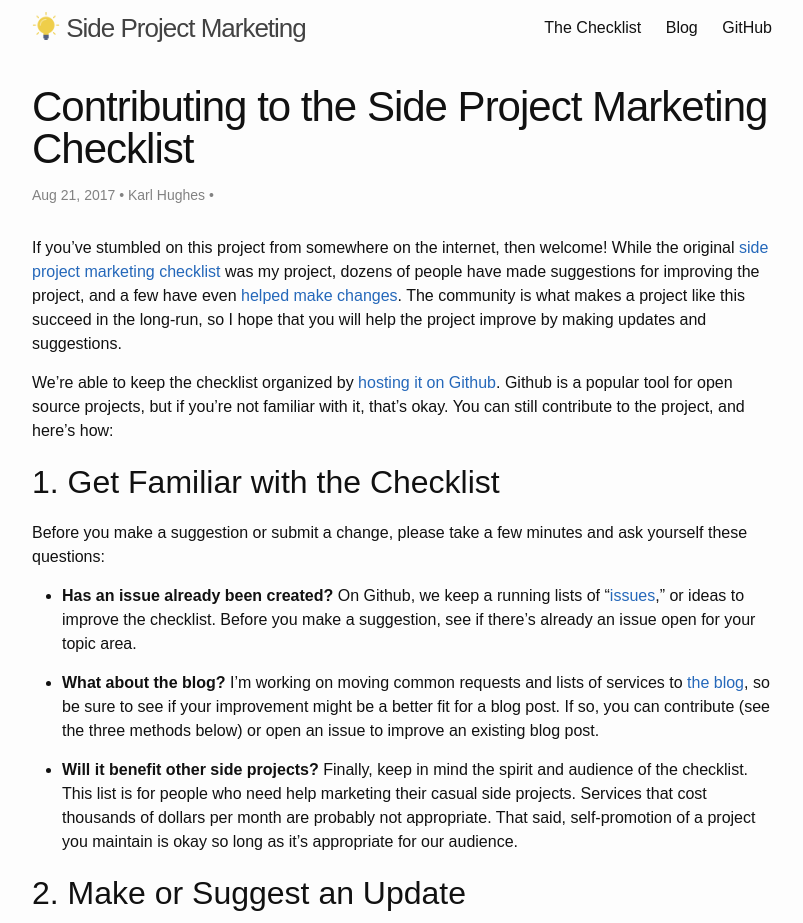
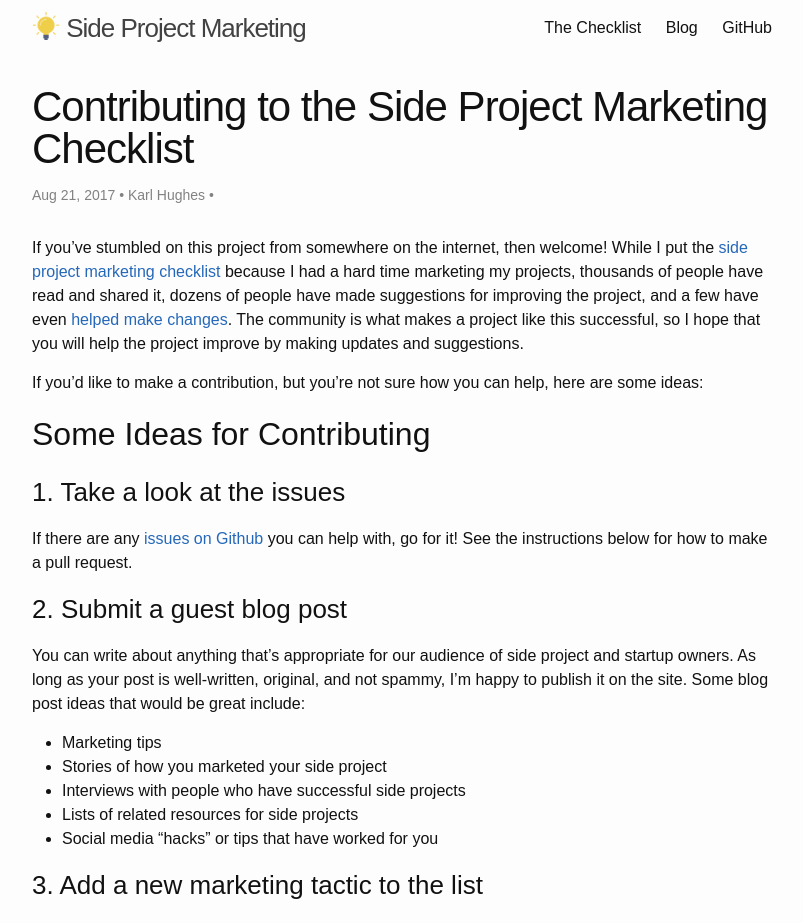
Before and after one commit to draftdev/startup-marketing-checklist, a Jekyll site: the page built from _posts/2017-08-21-making-a-contribution.markdown, in a window 1280 px wide and 1400 px high. Shown: the top 923 px of the window, without its empty margins (238-1041 px from the left). Built offline with Jekyll 4.4.1, drawn with Linux system fonts in a browser that asks for light colours; comment, search, counter and statistics services are not loaded; some of the changed text lies outside the part shown.

Commit message:
Updating contribution blog post

```diff
--- a/_posts/2017-08-21-making-a-contribution.markdown
+++ b/_posts/2017-08-21-making-a-contribution.markdown
@@ -7,11 +7,41 @@
   - contributions
 ---
 
-If you've stumbled on this project from somewhere on the internet, then welcome! While the original [side project marketing checklist](https://www.sideprojectchecklist.com/marketing-checklist/) was my project, dozens of people have made suggestions for improving the project, and a few have even [helped make changes](https://github.com/karllhughes/side-project-marketing/graphs/contributors). The community is what makes a project like this succeed in the long-run, so I hope that you will help the project improve by making updates and suggestions.
+If you've stumbled on this project from somewhere on the internet, then welcome! While I put the [side project marketing checklist](https://www.sideprojectchecklist.com/marketing-checklist/) because I had a hard time marketing my projects, thousands of people have read and shared it, dozens of people have made suggestions for improving the project, and a few have even [helped make changes](https://github.com/karllhughes/side-project-marketing/graphs/contributors). The community is what makes a project like this successful, so I hope that you will help the project improve by making updates and suggestions.
 
-We're able to keep the checklist organized by [hosting it on Github](https://github.com/karllhughes/side-project-marketing). Github is a popular tool for open source projects, but if you're not familiar with it, that's okay. You can still contribute to the project, and here's how:
+If you'd like to make a contribution, but you're not sure how you can help, here are some ideas:
 
-## 1. Get Familiar with the Checklist
+## Some Ideas for Contributing
+
+### 1. Take a look at the issues
+
+If there are any [issues on Github](https://github.com/karllhughes/side-project-marketing/issues) you can help with, go for it! See the instructions below for how to make a pull request.
+
+### 2. Submit a guest blog post
+
+You can write about anything that's appropriate for our audience of side project and startup owners. As long as your post is well-written, original, and not spammy, I'm happy to publish it on the site. Some blog post ideas that would be great include:
+
+- Marketing tips
+- Stories of how you marketed your side project
+- Interviews with people who have successful side projects
+- Lists of related resources for side projects
+- Social media "hacks" or tips that have worked for you
+
+### 3. Add a new marketing tactic to the list
+
+The Side Project Checklist is a living document, so I'm open to adding new ideas, especially if you've had success with them in the past. We are a community of builders, hackers, and developers who thrive on new ideas. Add yours to the community!
+
+### 4. Ask a question
+
+If you have a request or question about marketing your project, [post it on the Github issues](https://github.com/karllhughes/side-project-marketing/issues). One of the hundreds of people watching this repository might get back to you with some advice.
+
+![](https://i.imgur.com/oVpnacQ.jpg)
+
+## How to make a contribution
+
+We keep the checklist organized by [hosting it on Github](https://github.com/karllhughes/side-project-marketing). Github is a popular tool for open source projects, but if you're not familiar with it, that's okay. You can still contribute to the project, and here's how:
+
+### 1. Get Familiar with the Checklist
 
 Before you make a suggestion or submit a change, please take a few minutes and ask yourself these questions:
 
@@ -21,32 +51,18 @@
 
 - **Will it benefit other side projects?** Finally, keep in mind the spirit and audience of the checklist. This list is for people who need help marketing their casual side projects. Services that cost thousands of dollars per month are probably not appropriate. That said, self-promotion of a project you maintain is okay so long as it's appropriate for our audience.
 
-## 2. Make or Suggest an Update
+### 2. Make or Suggest an Update
 
 There are three ways that you can contribute to the Side Project Marketing Checklist. While I would prefer Github issues or pull requests, I will respond to email suggestions as well.
 
-### Method 1: Fork and Pull Request
+#### Method 1: Fork and Pull Request
 
 The quickest way to improve the checklist is to use your Github account to [fork this repository and make a pull request](https://blog.scottlowe.org/2015/01/27/using-fork-branch-git-workflow/). This is much easier for me as I can review your change and approve it or give you feedback right from the platform.
 
-### Method 2: Create an Issue
+#### Method 2: Create an Issue
 
 If you aren't sure what the fix would be or you'd like to have a conversation about something before you create a pull request, then [add an issue to this repository](https://help.github.com/articles/creating-an-issue/). This allows other community members to join the conversation and discuss the idea before anybody spends time on it.
 
-### Method 3: Email Me
+#### Method 3: Email Me
 
 Finally, if you're not on Github or unsure how to use it, that's okay! Just send me an email to [marketing@portablecto.com](mailto:marketing@portablecto.com). If it's something that's worth discussing I may open an issue for you, otherwise, I will work with you to make the update.
-
-## Some Ideas for Contributing
-
-If you'd like to make a contribution, but you're not sure how, here are a few ideas to get you started:
-
-- **Take a look at the issues.** If there are any you can help with, go for it!
-
-- **Write a blog post.** Marketing tips, stories of how you marketed your side project, interviews with people who run side projects, or lists of related resources are all appropriate for the blog.
-
-- **Create a new list of similar marketing services.** If you've had the chance to try or evaluate several similar services and you'd like to share your findings, please do. We'd love to hear from you.
-
-Thanks for reading, and I look forward to building the community with you!
-
-![](https://i.imgur.com/oVpnacQ.jpg)
```
